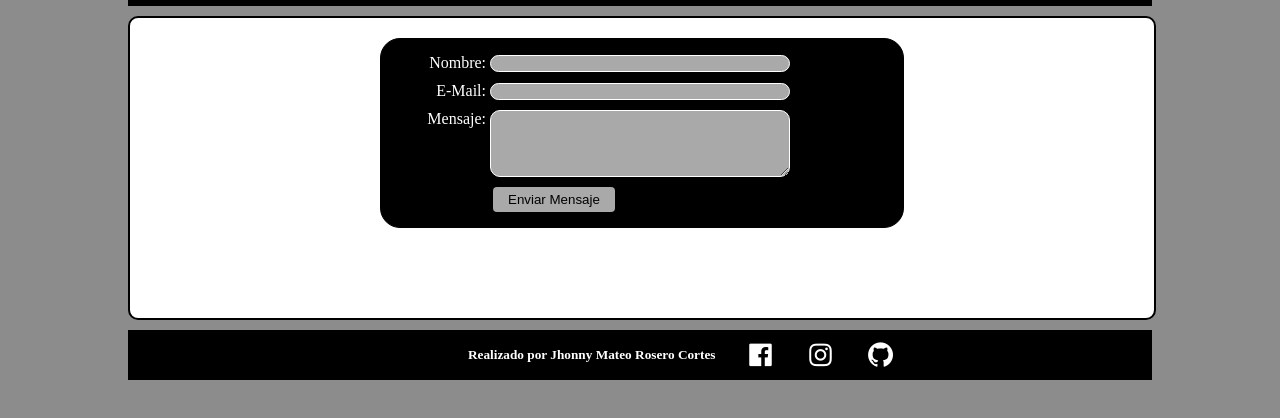
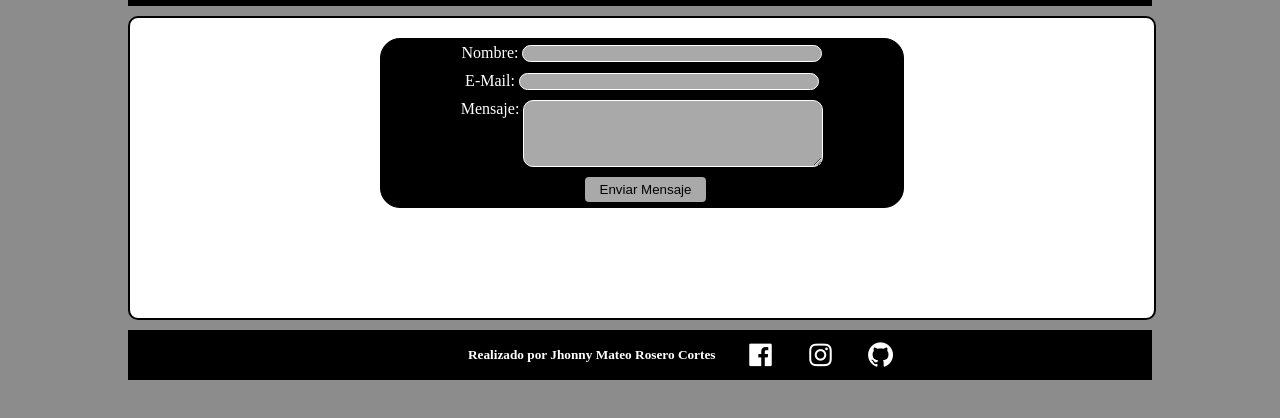
Before and after one commit to mateok13/MyPageWeb.github.io, a plain HTML site: page contacto.html in a window 1280 px wide. Shown: the part 176-594 px from the top of the page. Drawn offline with nearby package versions, Linux system fonts and the light colour scheme.

Commit message:
modificaciones

```diff
--- a/estiloContacto.css
+++ b/estiloContacto.css
@@ -18,12 +18,11 @@
 	border: 1px solid black;
 	border-radius: 20px;
 	background: black;
+	text-align: center;
 }
 
 .formContacto ul {
 	list-style: none;
-	padding: 0;
-	margin: 10px;
 }
 
 .formContacto li + li {
@@ -32,7 +31,6 @@
 
 .formContacto label {
 	display: inline-block;
-	width: 90px;
 	text-align: right;
 	color: white;
 }
@@ -45,6 +43,7 @@
 	background: darkgray;
 	border-radius: 10px;
 	padding-left: 5px;
+	padding-right: 5px;
 }
 
 .formContacto input:focus,
@@ -56,17 +55,13 @@
 	vertical-align: top;
 	height: 5em;
 }
-
-.button {
-	padding-left: 90px;
-}
-
 button {
 	margin-left: 7px;
 	padding: 5px 15px;
   	border: none;
   	border-radius: 4px;
   	background: darkgray;
+  	cursor: pointer;
 }
 button:hover{
 	background: white;
```
